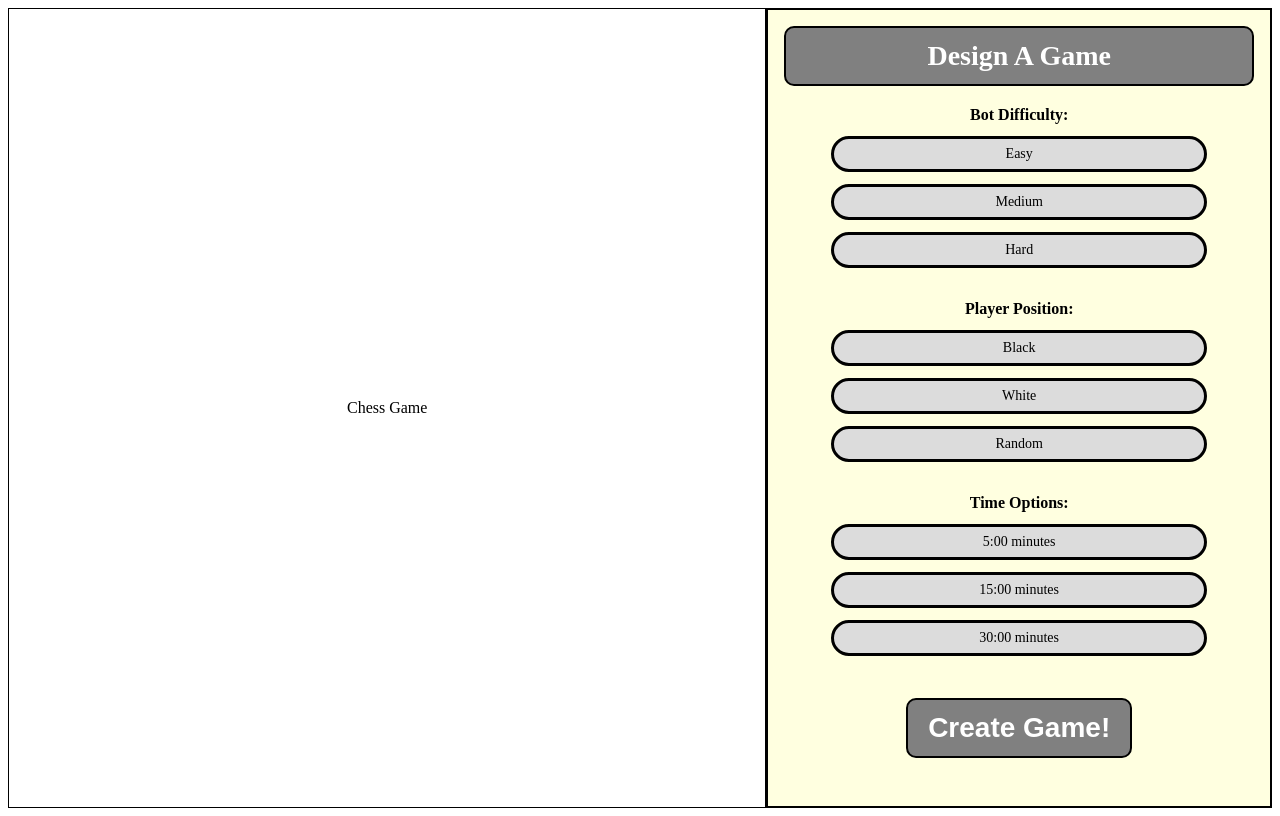
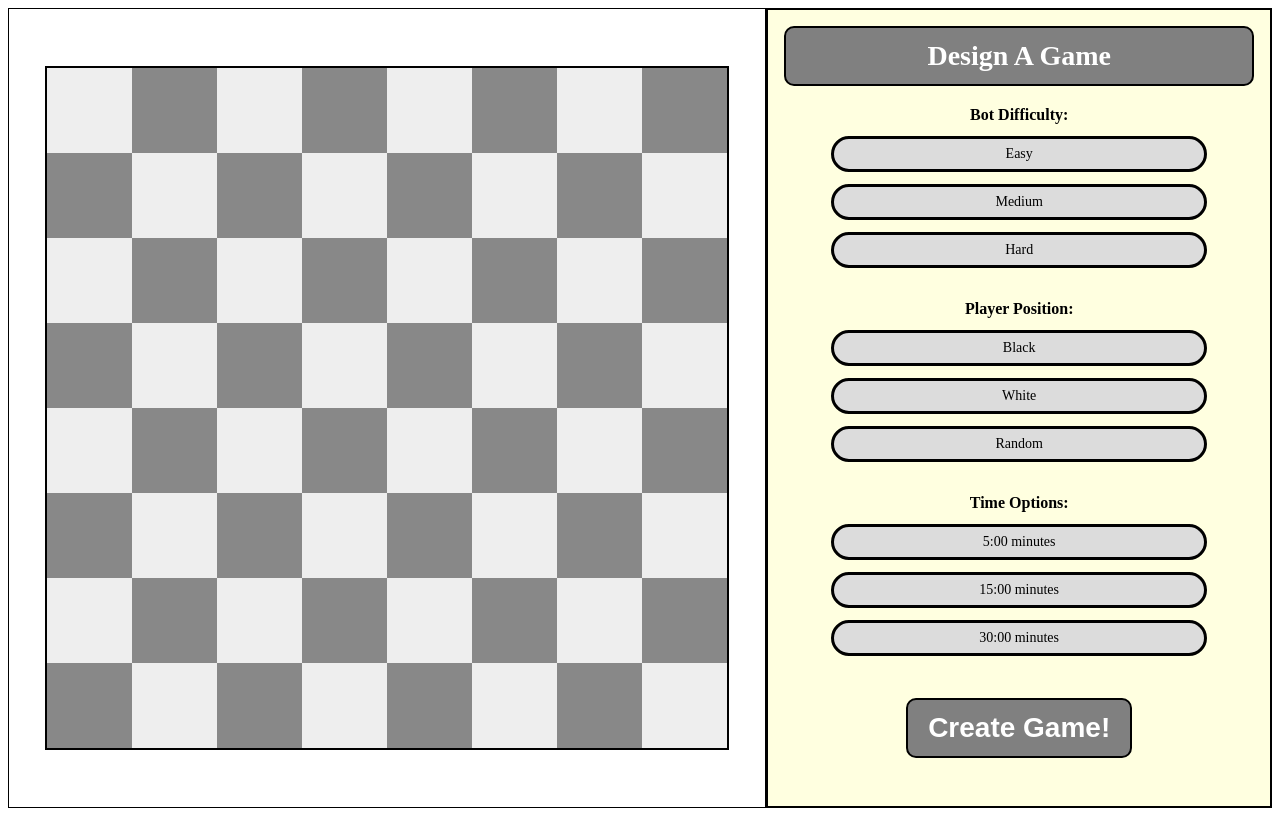
Before and after one commit to obi27c-del/Chess-Online, a website: page chessintro.html in a window 1280 px wide. Drawn offline with Linux system fonts and the light colour scheme.

Commit message:
Update chessintro.html

```diff
--- a/chessintro.html
+++ b/chessintro.html
@@ -96,8 +96,30 @@
                 border-color: black;
             }
 
-            #chessCanvas {
+            #chessboard {
+                display: grid;
+                grid-template-columns: repeat(8, 85px);
+                grid-template-rows: repeat(8, 85px);
                 border: 2px solid black;
+                width: fit-content;
+            }
+
+            .square {
+                width: 85px;
+                height: 85px;
+                display: flex;
+                justify-content: center;
+                align-items: center;
+                font-size: 20px;
+                cursor: pointer;
+            }
+
+            .light {
+                background-color: #eee;
+            }
+
+            .dark {
+                background-color: #888;
             }
 
 
@@ -107,7 +129,33 @@
     <body>
         <div class="container">
             <div class="leftSide">
-                 Chess Game
+                 <div id="chessboard"></div>
+
+                 <script>
+                    const board = document.getElementById("chessboard");
+                    const rows = ['A','B','C','D','E','F','G','H'];
+                    const cols = [1,2,3,4,5,6,7,8];
+
+                    for (let r = 0; r < 8; r++) {
+                        for (let c = 0; c < 8; c++) {
+
+                            const square = document.createElement("div");
+                            square.classList.add("square");
+
+                            if ((r + c) % 2 === 0) square.classList.add("light");
+                            else square.classList.add("dark");
+
+                            const squareID = rows[r] + cols[c];
+                            square.id = squareID;
+
+                            square.addEventListener("click", () => {
+                                console.log("Clicked square:", squareID);
+                            });
+
+                            board.appendChild(square);
+                        }
+                    }
+                </script>
             </div>
 
             <div class="rightSide">
```
